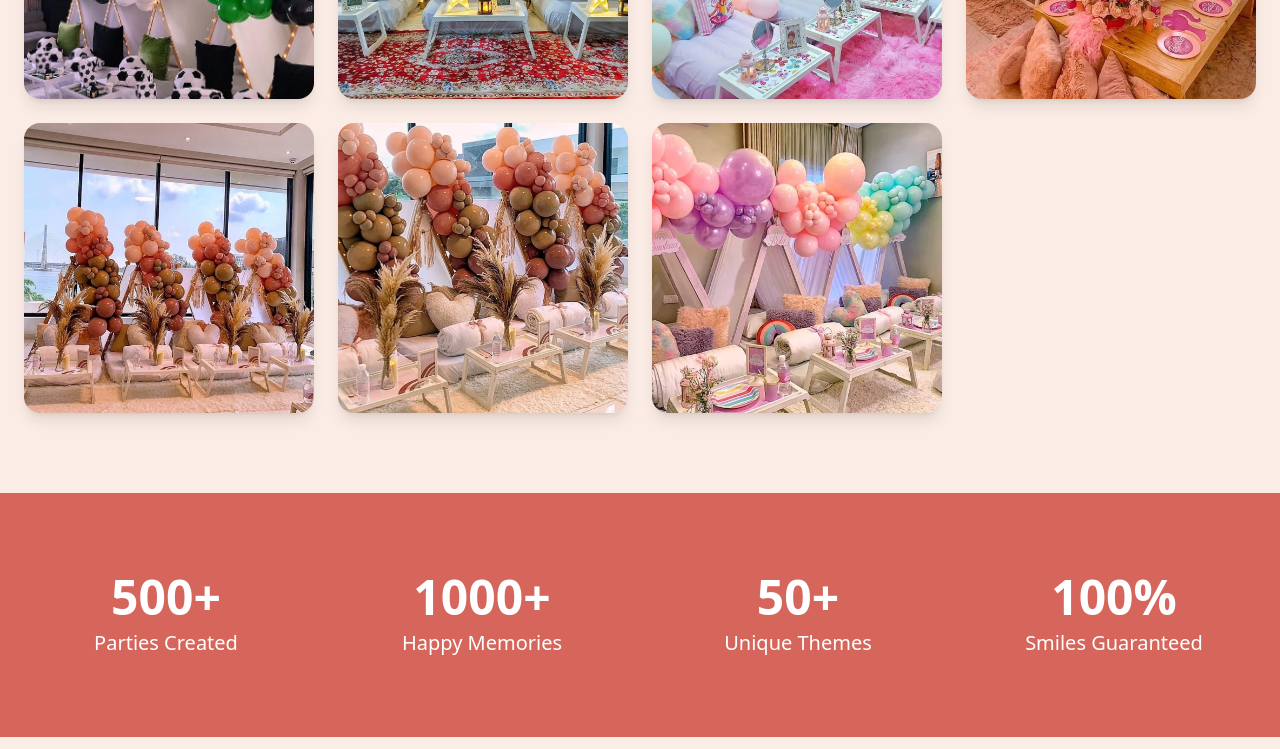
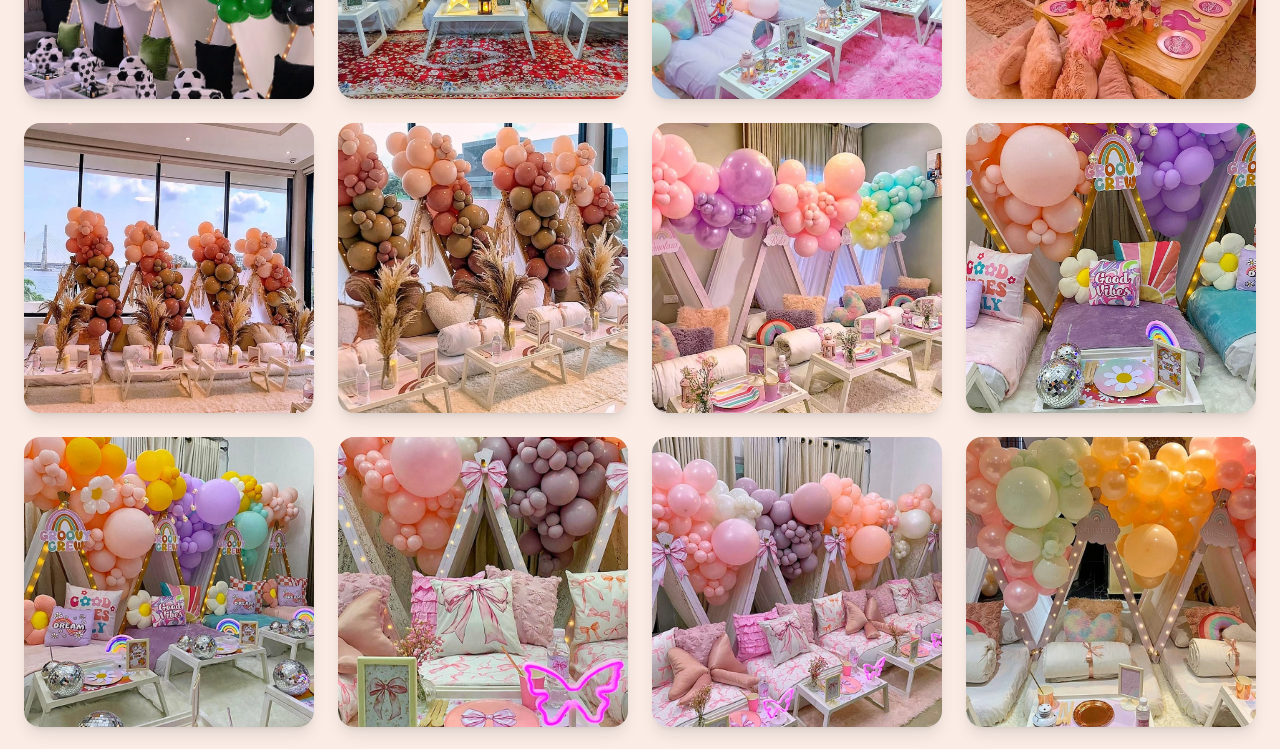
Before and after one commit to soireesandteepees-prog/Soirees-And-Teepees-, a Next.js app in the folder client/: page /gallery in a window 1280 px wide. Shown: the part 1420-2169 px from the top of the page. Built offline with nearby package versions, Linux system fonts and the light colour scheme.

Commit message:
Services

```diff
--- a/client/app/gallery/page.tsx
+++ b/client/app/gallery/page.tsx
@@ -5,6 +5,12 @@ import { useState } from 'react';
 import Link from 'next/link';
 import { ConfettiBackground } from '@/components/confettiBackground';
 import {image1, image2, image3, image4, image5, image6, image7, image8, image9, image10, image11, image13, image14, image15, image16, image17, image18, image19, image20, image21, image22, image23, image24, image25, image26, image27} from '../../public/assets/images/index';
+import { slumber1, slumber2, slumber3, slumber4, slumber5, slumber6, slumber7, slumber8, slumber9, slumber10, slumber11, slumber12, slumber13, slumber14, slumber15, slumber16, slumber17, slumber18, slumber20 } from '@/public/assets/slumber';
+import { picnic1 } from '@/public/assets/picnic';
+import { briderShower1, briderShower2, briderShower3, briderShower4, briderShower5, briderShower6, briderShower7 } from '@/public/assets/briderShower';
+import { babyShower1, babyShower2, babyShower3, babyShower4, babyShower5, babyShower6, babyShower7 } from '@/public/assets/babyShower';
+import { bellTent1, bellTent2, bellTent3 } from '@/public/assets/bellTent';
+import { backyard1, backyard2, backyard3, backyard4, backyard5, backyard6 } from '@/public/assets/backyardMovie';
 
 export default function Gallery() {
   const [activeCategory, setActiveCategory] = useState('all');
@@ -16,25 +22,74 @@ export default function Gallery() {
     { id: 'luxe', name: 'Luxe Picnic' },
     { id: 'shower', name: 'Bridal/Baby Shower' },
     { id: 'movie', name: 'Backyard Movie Night' },
+    { id: 'tent', name: 'Bell Tent' },
   ];
 
   const galleryImages = [
     { category: 'slumber', title: 'Magical Slumber Setup', image: image1 },
-    { category: 'luxe', title: 'luxe Castle Dreams', image: image2 },
-    { category: 'shower', title: 'Bohemian Paradise', image: image3 },
-    { category: 'movie', title: 'Cinema Under Stars', image: image4 },
+    { category: 'slumber', title: 'slumber Castle Dreams', image: image2 },
+    { category: 'slumber', title: 'Bohemian Paradise', image: image3 },
+    { category: 'slumber', title: 'Cinema Under Stars', image: image4 },
     { category: 'slumber', title: 'Forest Adventure', image: image5 },
     { category: 'slumber', title: 'Rainbow Magic', image: image6 },
-    { category: 'shower', title: 'Zen Relaxation', image: image7 },
-    { category: 'luxe', title: 'Royal Elegance', image: image8 },
-    { category: 'shower', title: 'Desert Oasis', image: image9 },
-    { category: 'movie', title: 'Retro Cinema', image: image10 },
+    { category: 'slumber', title: 'Zen Relaxation', image: image7 },
+    { category: 'slumber', title: 'Royal Elegance', image: image8 },
+    { category: 'slumber', title: 'Desert Oasis', image: image9 },
+    { category: 'slumber', title: 'Retro Cinema', image: image10 },
     { category: 'slumber', title: 'Galaxy Dreams', image: image11 },
-    // { category: 'luxe', title: 'Cotton Candy Clouds', image: image12 },
-    { category: 'luxe', title: 'Garden Spa', image: image13 },
-    { category: 'luxe', title: 'Frozen Wonderland', image: image14 },
-    { category: 'shower', title: 'Sunset Vibes', image: image15 },
-    { category: 'movie', title: 'Superhero Cinema', image: image16 }
+    // { category: 'slumber', title: 'Cotton Candy Clouds', image: image12 },
+    { category: 'slumber', title: 'Garden Spa', image: image13 },
+    { category: 'slumber', title: 'Frozen Wonderland', image: image14 },
+    { category: 'slumber', title: 'Sunset Vibes', image: image15 },
+    { category: 'slumber', title: 'Superhero Cinema', image: image16 },
+    { category: 'slumber', title: '', image: slumber1 },
+    { category: 'slumber', title: '', image: slumber2 },
+    { category: 'slumber', title: '', image: slumber3 },
+    { category: 'slumber', title: '', image: slumber4 },
+    { category: 'slumber', title: '', image: slumber5 },
+    { category: 'slumber', title: '', image: slumber6 },
+    { category: 'slumber', title: '', image: slumber7 },
+    { category: 'slumber', title: '', image: slumber8 },
+    { category: 'slumber', title: '', image: slumber9 },
+    { category: 'slumber', title: '', image: slumber10 },
+    { category: 'slumber', title: '', image: slumber11 },
+    { category: 'slumber', title: '', image: slumber12 },
+    { category: 'slumber', title: '', image: slumber13 },
+    { category: 'slumber', title: '', image: slumber14 },
+    { category: 'slumber', title: '', image: slumber15 },
+    { category: 'slumber', title: '', image: slumber16 },
+    { category: 'slumber', title: '', image: slumber17 },
+    { category: 'slumber', title: '', image: slumber18 },
+    { category: 'slumber', title: '', image: slumber20 },
+
+    { category: 'luxe', title: '', image: picnic1 },
+
+    { category: 'shower', title: '', image: briderShower1 },
+    { category: 'shower', title: '', image: briderShower2 },
+    { category: 'shower', title: '', image: briderShower3 },
+    { category: 'shower', title: '', image: briderShower4 },
+    { category: 'shower', title: '', image: briderShower5 },
+    { category: 'shower', title: '', image: briderShower6 },
+    { category: 'shower', title: '', image: briderShower7 },
+    { category: 'shower', title: '', image: babyShower1 },
+    { category: 'shower', title: '', image: babyShower2 },
+    { category: 'shower', title: '', image: babyShower3 },
+    { category: 'shower', title: '', image: babyShower4 },
+    { category: 'shower', title: '', image: babyShower5 },
+    { category: 'shower', title: '', image: babyShower6 },
+    { category: 'shower', title: '', image: babyShower7 },
+
+    { category: 'tent', title: '', image: bellTent1 },
+    { category: 'tent', title: '', image: bellTent2 },
+    { category: 'tent', title: '', image: bellTent3 },
+
+    { category: 'movie', title: '', image: backyard1 },
+    { category: 'movie', title: '', image: backyard2 },
+    { category: 'movie', title: '', image: backyard3 },
+    { category: 'movie', title: '', image: backyard4 },
+    { category: 'movie', title: '', image: backyard5 },
+    { category: 'movie', title: '', image: backyard6 },
+
   ];
 
   const filteredImages = activeCategory === 'all'
@@ -121,7 +176,7 @@ export default function Gallery() {
         </div>
       )}
 
-      {/* Stats Section */}
+      {/* Stats Section
       <section className="py-20 bg-[#d6665b]">
         <div className="container mx-auto px-6">
           <div className="grid md:grid-cols-4 gap-8 text-center text-white">
@@ -143,7 +198,7 @@ export default function Gallery() {
             </div>
           </div>
         </div>
-      </section>
+      </section> */}
 
       {/* CTA Section */}
       <section className="py-20">
--- a/client/public/assets/slumber/index.js
+++ b/client/public/assets/slumber/index.js
@@ -1,5 +1,41 @@
+import slumber1 from './slumber1.jpg';
+import slumber2 from './slumber2.jpg';
+import slumber3 from './slumber3.jpg';
+import slumber4 from './slumber4.jpg';
+import slumber5 from './slumber5.jpg';
+import slumber6 from './slumber6.jpg';
+import slumber7 from './slumber7.jpg';
+import slumber8 from './slumber9.jpg';
+import slumber9 from './slumber10.jpg';
+import slumber10 from './slumber11.jpg';
+import slumber11 from './slumber12.jpg';
+import slumber12 from './slumber13.jpg';
+import slumber13 from './slumber14.jpg';
+import slumber14 from './slumber15.jpg';
+import slumber15 from './slumber16.jpg';
+import slumber16 from './slumber17.jpg';
+import slumber17 from './slumber18.jpg';
+import slumber18 from './slumber19.jpg';
 import slumber20 from './slumber20.jpg';
 
+
+
 export {
-    slumber20
+    slumber1,
+    slumber2,
+    slumber3,
+    slumber4,
+    slumber5,
+    slumber6,slumber7,
+    slumber8,
+    slumber9,
+    slumber10,
+    slumber11,
+    slumber12,
+    slumber13,
+    slumber14,
+    slumber15,
+    slumber16,slumber17,
+    slumber18,
+    slumber20,
 }
```
Also changed, not shown: client/public/assets/babyShower/index.js (+14 -1 lines), client/public/assets/backyardMovie/index.js (+12 -1 lines), client/public/assets/bellTent/index.js (+6 -1 lines), client/public/assets/briderShower/index.js (+10 -2 lines).
